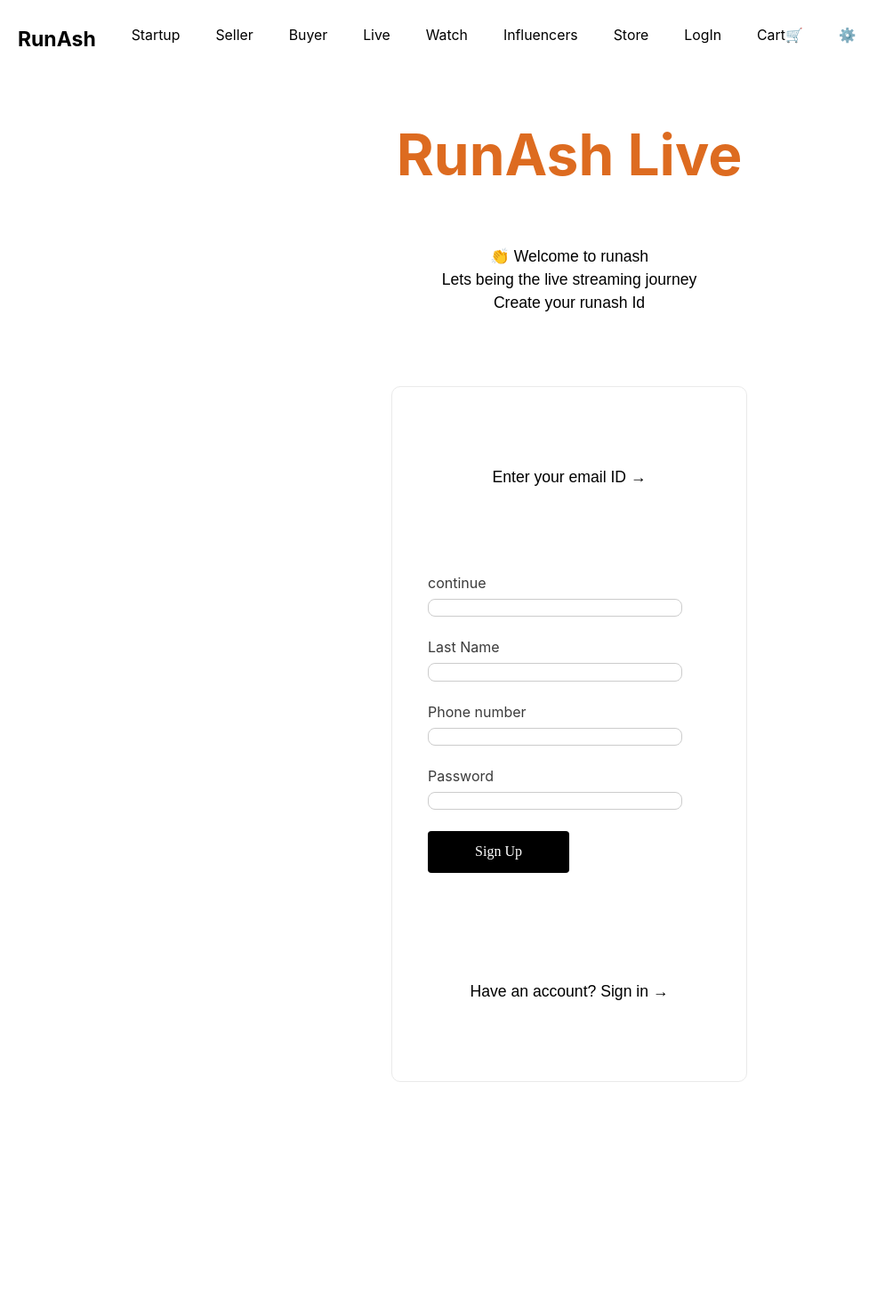
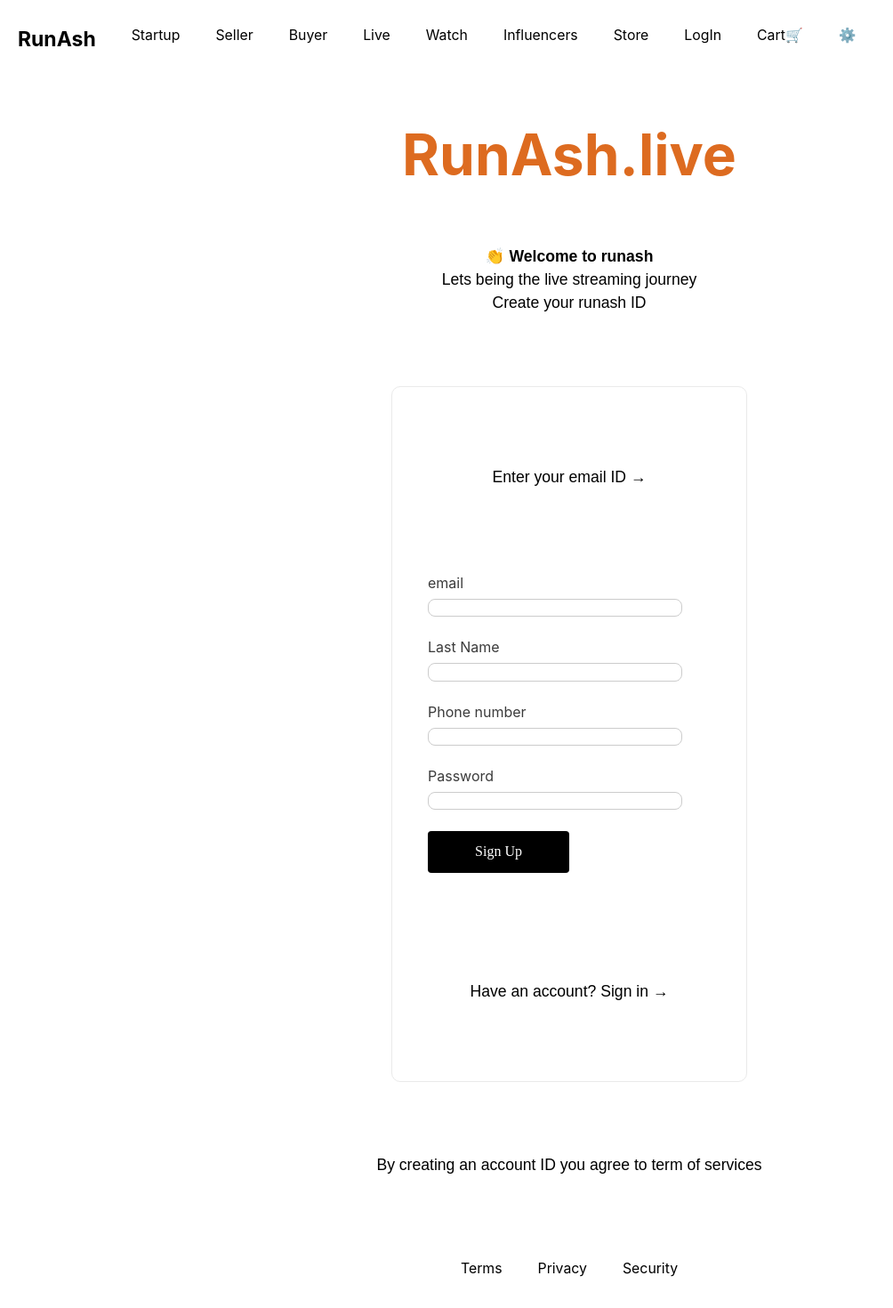
Before and after one commit to rammurmu/next, a Next.js app: page /js-form in a window 1280 px wide. Shown: the top 1470 px of the page at 89% size, without its empty margins (0-1004 px from the left). Before the commit the page ends 1296 px from the top, so only its background shows below. Built offline with nearby package versions, Linux system fonts and the light colour scheme.

Commit message:
Update js-form.js

```diff
--- a/pages/js-form.js
+++ b/pages/js-form.js
@@ -39,17 +39,17 @@ export default function PageWithJSbasedForm() {
 
       <h1 className={styles.title}>
         <Link href="/">
-          <a>RunAsh Live</a>
+          <a>RunAsh.live</a>
         </Link>{' '}
       </h1>
 
       <p className={styles.description}>
-        👏 Welcome to runash<br />Lets being the live streaming journey<br />Create your runash Id
+        <b>👏 Welcome to runash</b><br />Lets being the live streaming journey<br />Create your runash ID
       </p>
       <div className={styles.card1}>
       <p className={styles.description}>Enter your email ID &rarr;</p>
       <form onSubmit={handleSubmit}>
-        <label htmlFor="contineu">continue</label>
+        <label htmlFor="email">email</label>
         <input type="text" id="continue" name="continue" required />
         <label htmlFor="last">Last Name</label>
         <input type="text" id="last" name="last" required />
@@ -65,6 +65,26 @@ export default function PageWithJSbasedForm() {
         Have an account? Sign in &rarr;
       </p>
      </div>
+     <p className={styles.description}>By creating an account ID you agree to term of services</p>
+     <div>
+     <ul className={'main-nav'}>
+       <li>
+         <Link href='/term'>
+            <a>Terms</a>
+         </Link>
+       </li>
+       <li>
+         <Link href='/privacy'>
+            <a>Privacy</a>
+         </Link>
+       </li>
+       <li>
+         <Link href='/security'>
+           <a>Security</a>
+         </Link>
+       </li>
+      </ul>
+     </div>
      </main>
     </div>
   )
```
